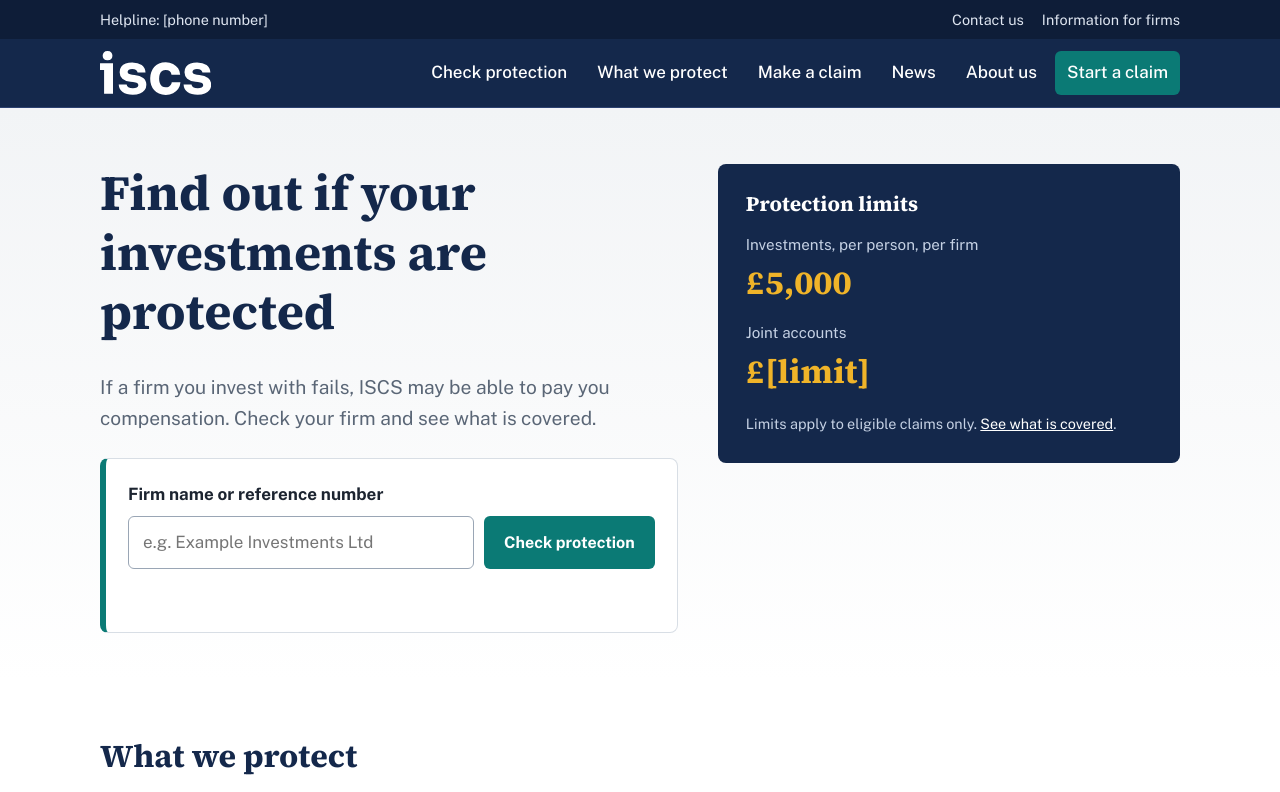
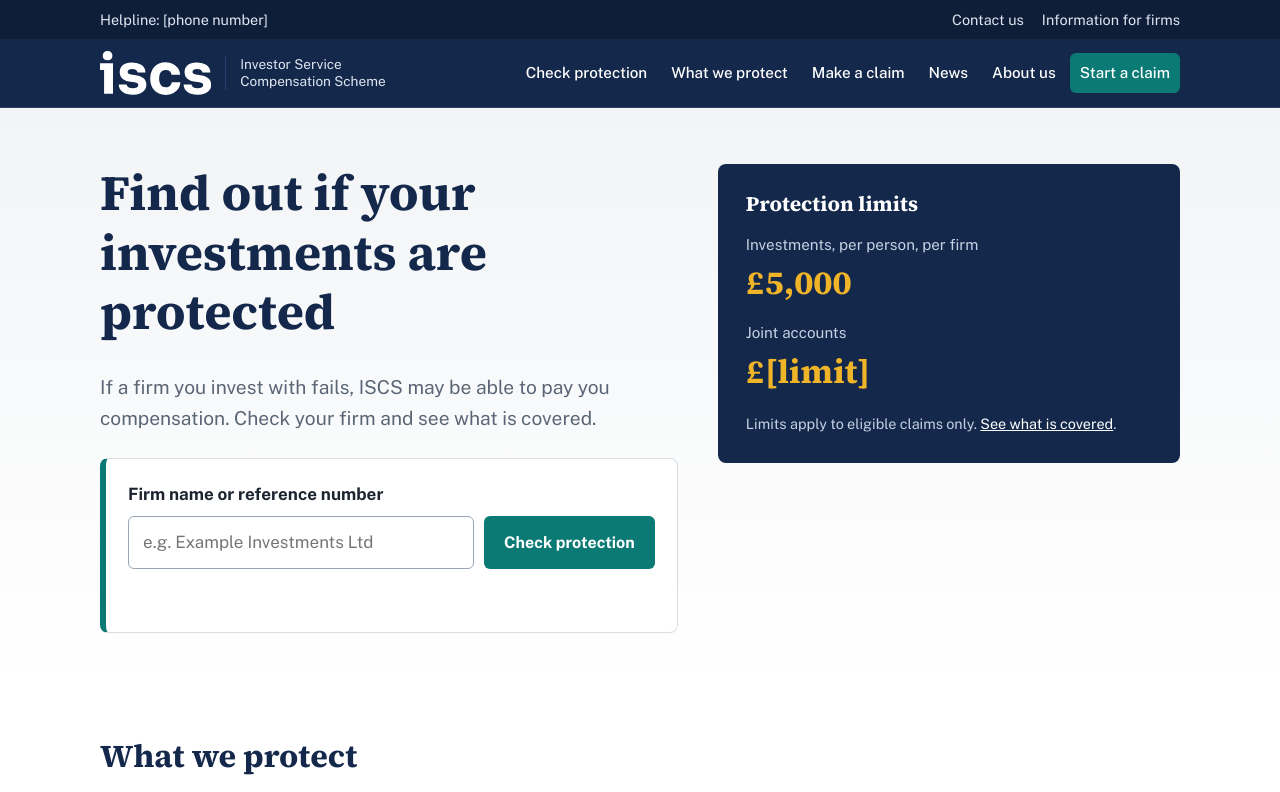
Before and after one commit to 2413003/iscs, a plain HTML site: page index.html in a window 1280 px wide. Shown: the top 792 px of the page. Drawn offline with nearby package versions, Linux system fonts and the light colour scheme.

Commit message:
Update index.html

```diff
--- a/index.html
+++ b/index.html
@@ -34,10 +34,12 @@ p{margin:0 0 1em;max-width:68ch}
 .util a:hover{text-decoration:underline}
 header.site{border-bottom:1px solid #2c4170;background:var(--navy);position:sticky;top:0;z-index:5}
 header.site .wrap{display:flex;align-items:center;justify-content:space-between;gap:20px;padding-top:12px;padding-bottom:12px;flex-wrap:wrap}
-.brand{display:block;line-height:0;border-radius:4px}
+.brand{display:flex;align-items:center;gap:14px;text-decoration:none;border-radius:4px}
+.brand .logo{flex:none}
+.brand span{color:#dfe6f1;font-size:.85rem;line-height:1.25;border-left:1px solid #2c4170;padding-left:14px}
 .logo{display:block;height:44px;width:auto;aspect-ratio:240.2/95}
-nav ul{list-style:none;margin:0;padding:0;display:flex;gap:6px;flex-wrap:wrap}
-nav a{display:block;padding:8px 12px;border-radius:6px;color:#fff;text-decoration:none;font-weight:500}
+nav ul{list-style:none;margin:0;padding:0;display:flex;gap:4px;flex-wrap:wrap}
+nav a{display:block;padding:8px 10px;font-size:.95rem;border-radius:6px;color:#fff;text-decoration:none;font-weight:500}
 nav a:hover{background:rgba(255,255,255,.12)}
 nav a.cta{background:var(--teal);color:#fff}
 nav a.cta:hover{background:var(--teal-dark)}
@@ -113,8 +115,9 @@ footer .legal{border-top:1px solid #2c4170;margin-top:32px;padding-top:18px;font
 
 <header class="site">
   <div class="wrap">
-    <a class="brand" href="#top" aria-label="ISCS, Investor Service Compensation Scheme: home">
-      <svg class="logo" role="img" aria-hidden="true" focusable="false"><use href="#iscs-logo"/></svg>
+    <a class="brand" href="#top">
+      <svg class="logo" aria-hidden="true" focusable="false"><use href="#iscs-logo"/></svg>
+      <span>Investor Service<br>Compensation Scheme</span>
     </a>
     <nav aria-label="Main">
       <ul>
```
